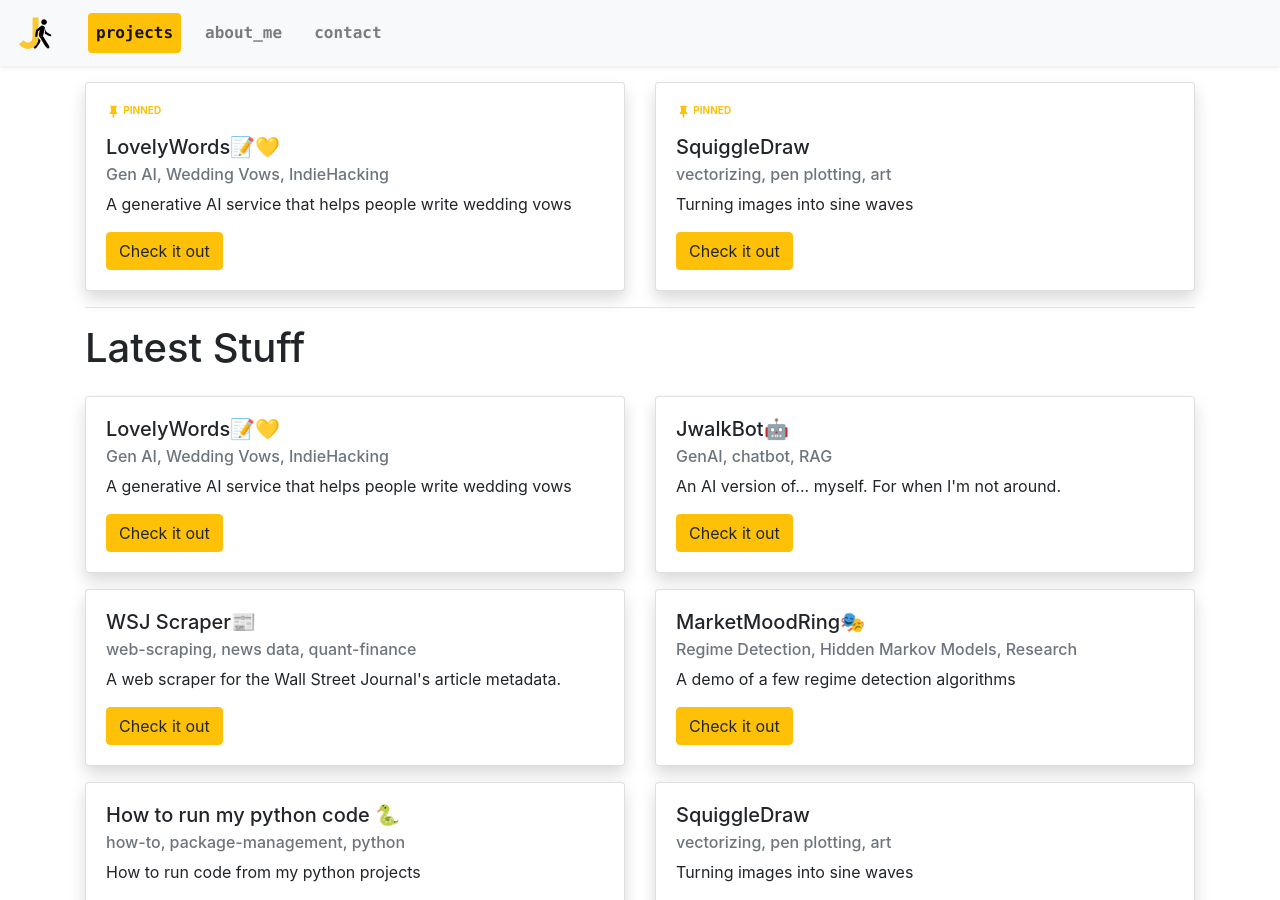
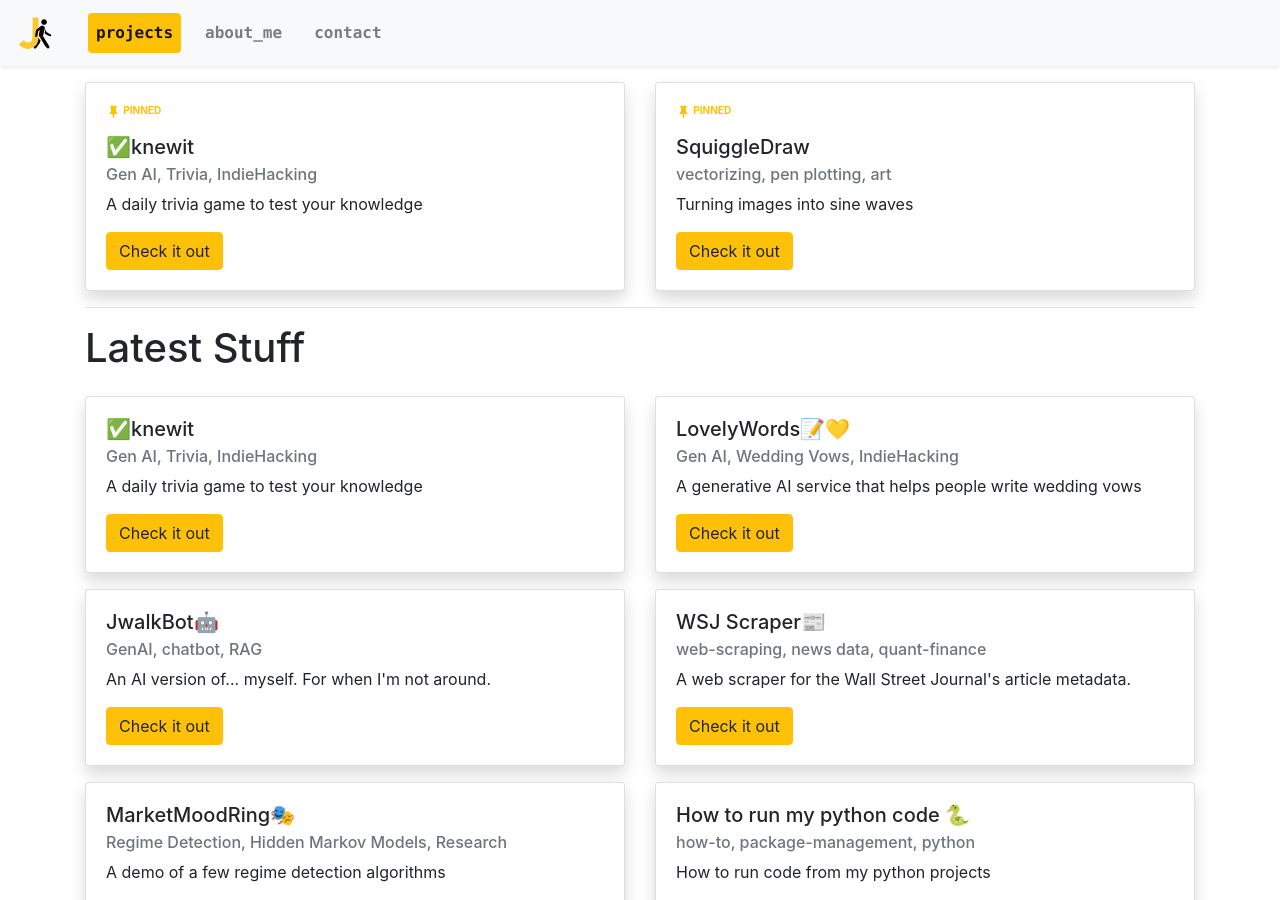
Before and after one commit to jacksonrgwalker/jacksonrgwalker.github.io, a Jekyll site: the page built from docs/projects.html, in a window 1280 px wide and 900 px high. Built offline with Jekyll 4.4.1, drawn with Linux system fonts in a browser that asks for light colours; formulas are drawn with MathJax 3.

Commit message:
knewit project

```diff
--- /dev/null
+++ b/docs/projects/knewit.md
@@ -0,0 +1,16 @@
+---
+tags: ["Gen AI", "Trivia", "IndieHacking"]
+layout: default
+description: "A daily trivia game to test your knowledge"
+title: "✅knewit"
+order_index: 14
+pinned: true
+---
+
+# ✅knewit
+
+[➡︎ Try out knewit! ⬅︎](http://knewit.jwalk.io/)
+
+**knewit** is a daily trivia game based on events that happened on this day in history. Test your knowledge and learn something new every day!
+
+It's built with HTMX, django, and bootstrap. The daily historical events are fetched from Wikimedia's [On this day API](https://api.wikimedia.org/wiki/Feed_API/Reference/On_this_day). LLM's are used to generate the questions and answers from the event descriptions, as well as check the user submitted answers on-the-fly (for fuzzy matching).
```
Also changed, not shown: docs/projects/lovelywords.md (+1 -1 lines).
